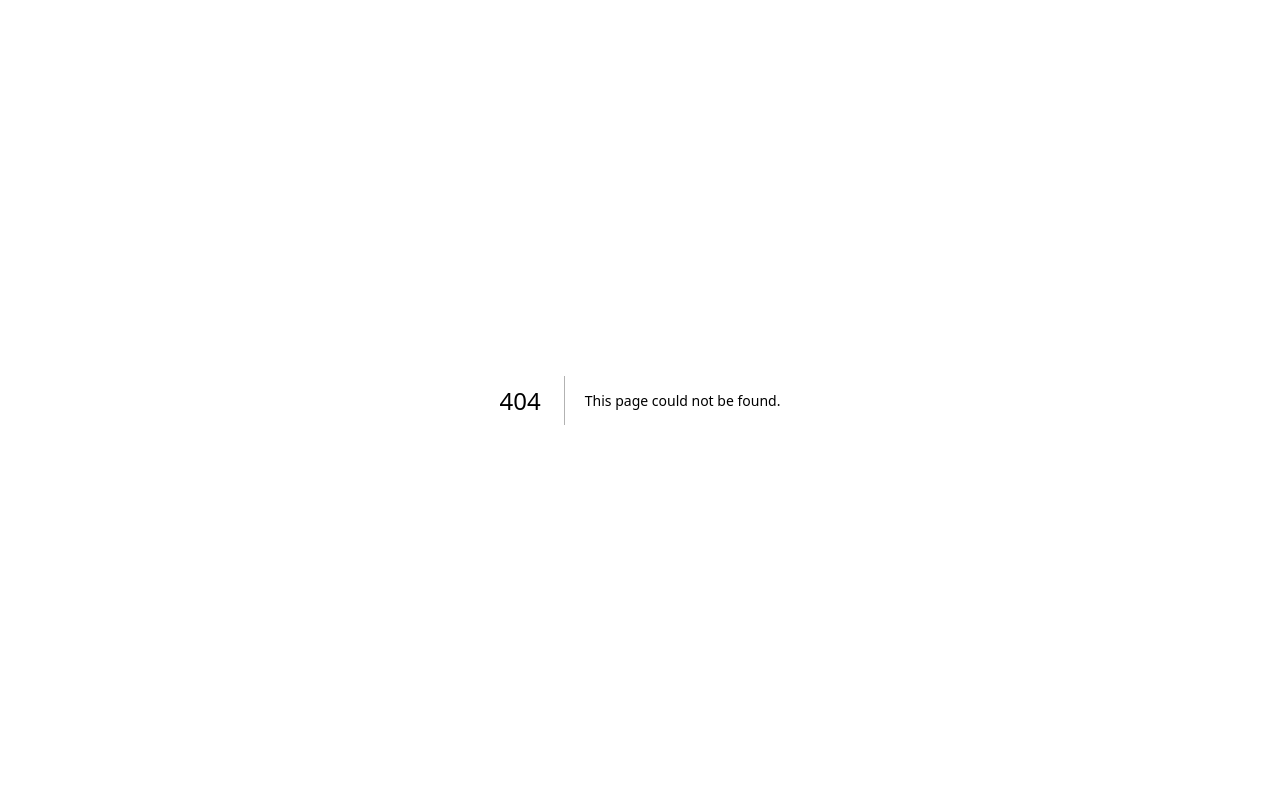
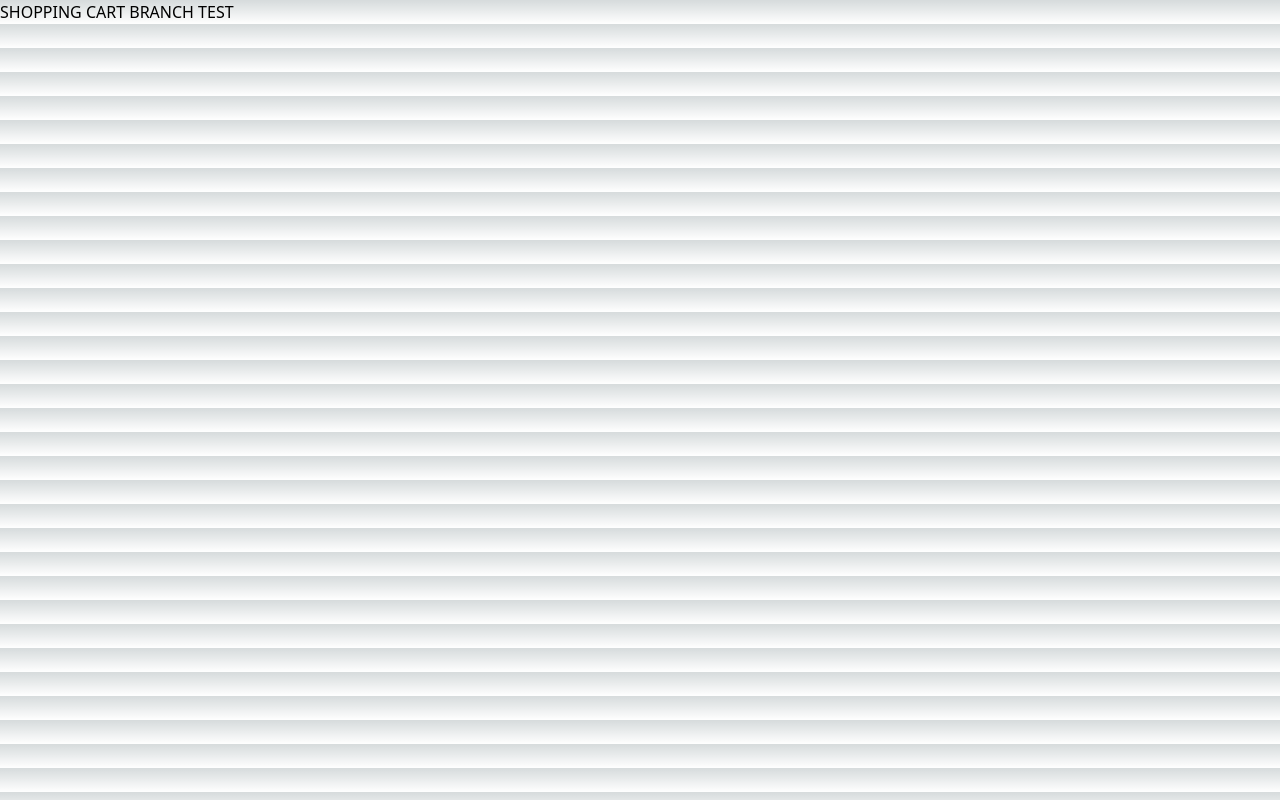
Before and after one commit to PouryaSoleimani/GIT-TEST, a Next.js app: page /shoppingcart in a window 1280 px wide. Before the commit this address had no page. Built offline with nearby package versions, Linux system fonts and the light colour scheme.

Commit message:
SHOPPING CART2

```diff
--- /dev/null
+++ b/pages/shoppingcart/index.tsx
@@ -0,0 +1,19 @@
+import { NextPage, GetStaticProps } from 'next'
+
+interface Props { }
+
+const Index: NextPage<Props> = ({ }) => {
+    return (
+        <>
+            <h1>SHOPPING CART BRANCH TEST</h1>
+        </>
+    )
+}
+
+export const getStaticProps: GetStaticProps = async (ctx) => {
+    return {
+        props: {},
+    }
+}
+
+export default Index
```
